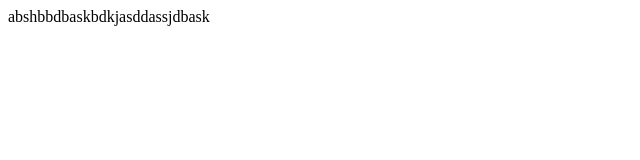
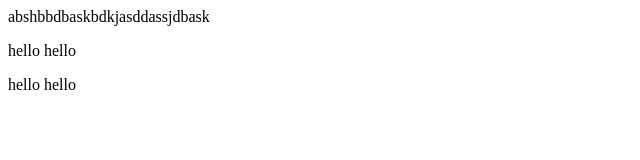
Before and after one commit to FaiqBhatti143/revision, a plain HTML site: page index.html in a window 1280 px wide. Shown: the whole page, without its empty margins (0-640 px from the left). Drawn offline with Linux system fonts and the light colour scheme.

Commit message:
created a new file and modified index

```diff
--- a/index.html
+++ b/index.html
@@ -1 +1,3 @@
 <p>abshbbdbaskbdkjasddassjdbask</p>
+<p>hello hello</p>
+<p>hello hello</p>
```
Also changed, not shown: style.html (added).
